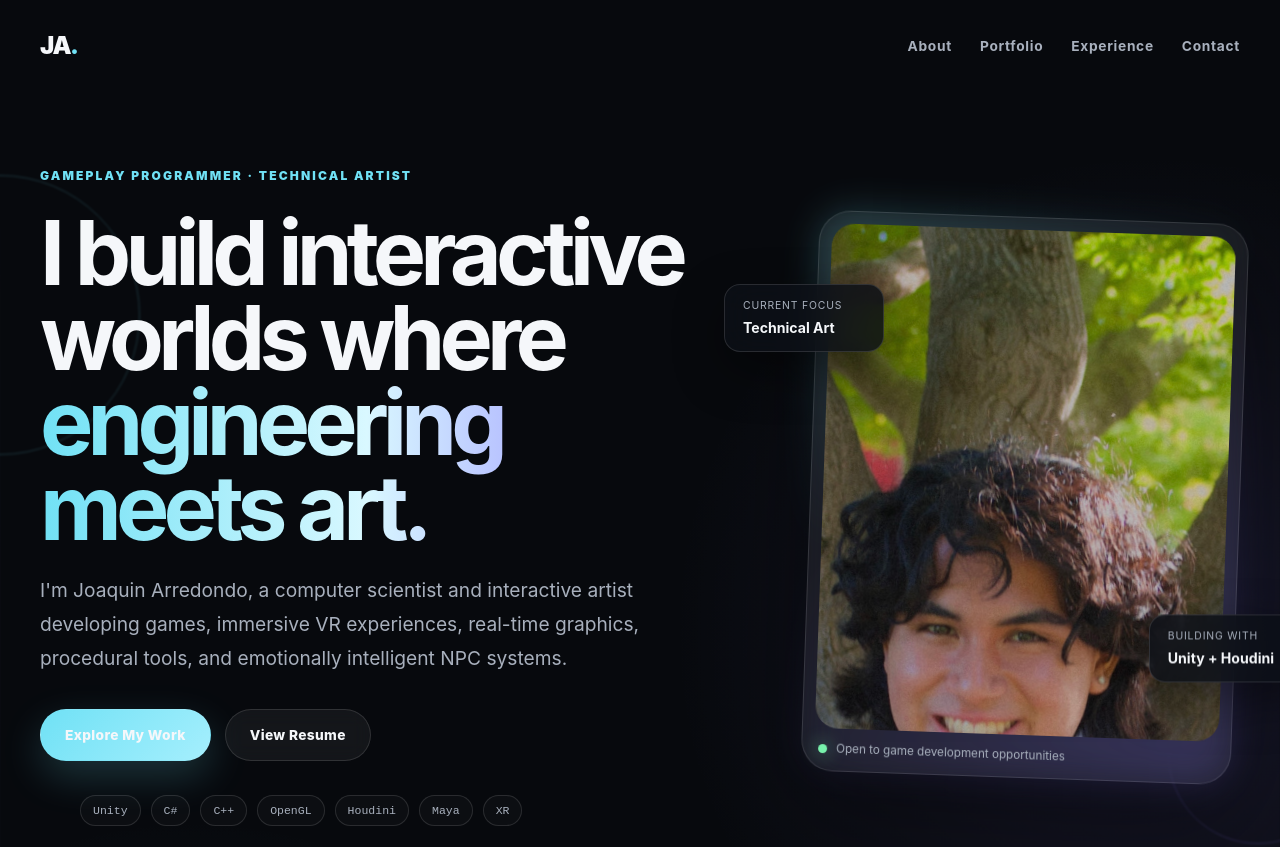
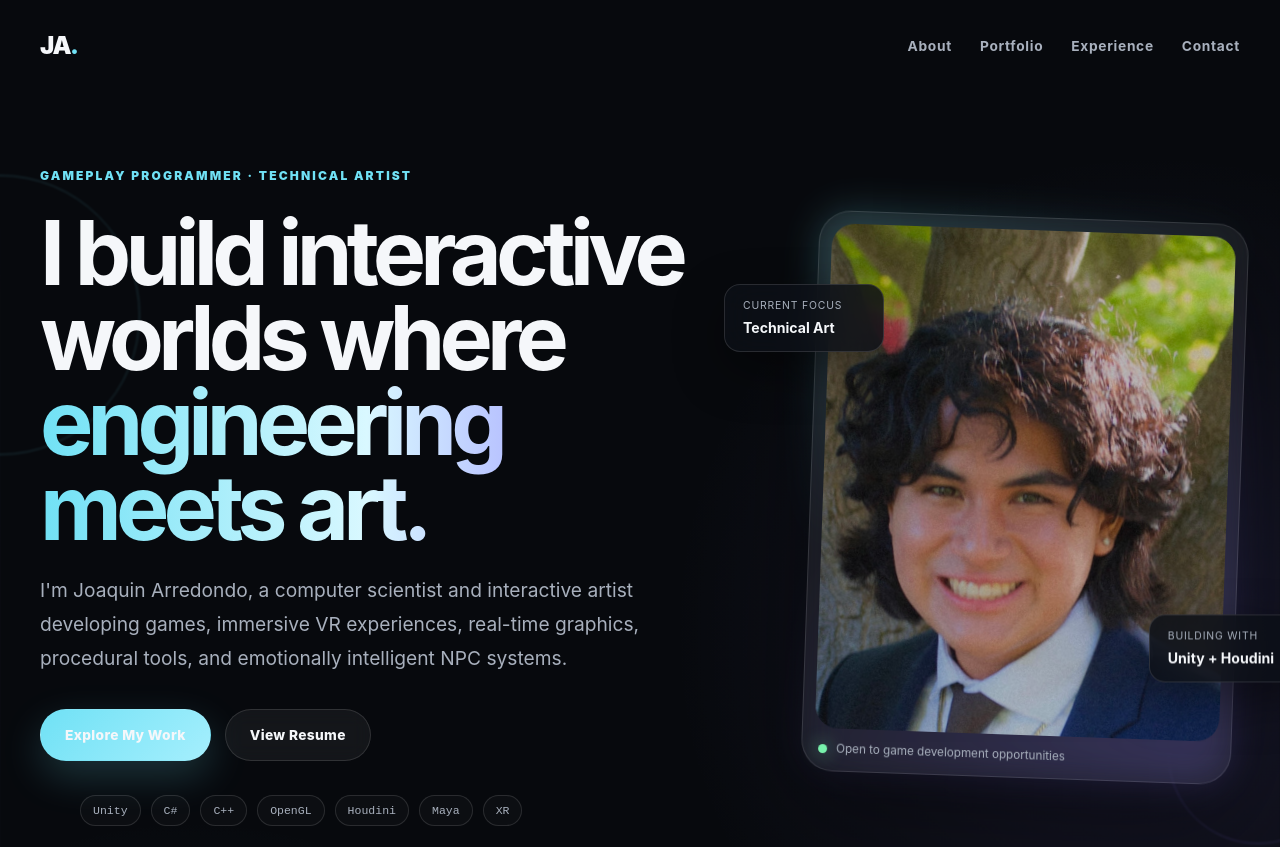
Before and after one commit to JoaquinArredondo/JoaquinArredondo.github.io, a website: page index.html in a window 1280 px wide. Shown: the top 847 px of the page. Drawn offline with Linux system fonts and the light colour scheme.

Commit message:
fixed portrait of me

```diff
--- a/styles.css
+++ b/styles.css
@@ -306,7 +306,7 @@
   aspect-ratio: 4 / 5;
   border-radius: 23px;
   object-fit: cover;
-  object-position: center 20%;
+  object-position: center 70%;
 }
 
 .portrait-status {
@@ -2951,10 +2951,10 @@
     transition-duration: 0.01ms !important;
   }
 }
-.anu-media-image{
-    display:block;
-    width:100%;
-    height:100%;
-    object-fit:cover;
-    border-radius:20px;
-}
+.anu-media-image {
+  display: block;
+  width: 100%;
+  height: 100%;
+  object-fit: cover;
+  border-radius: 20px;
+}
```
